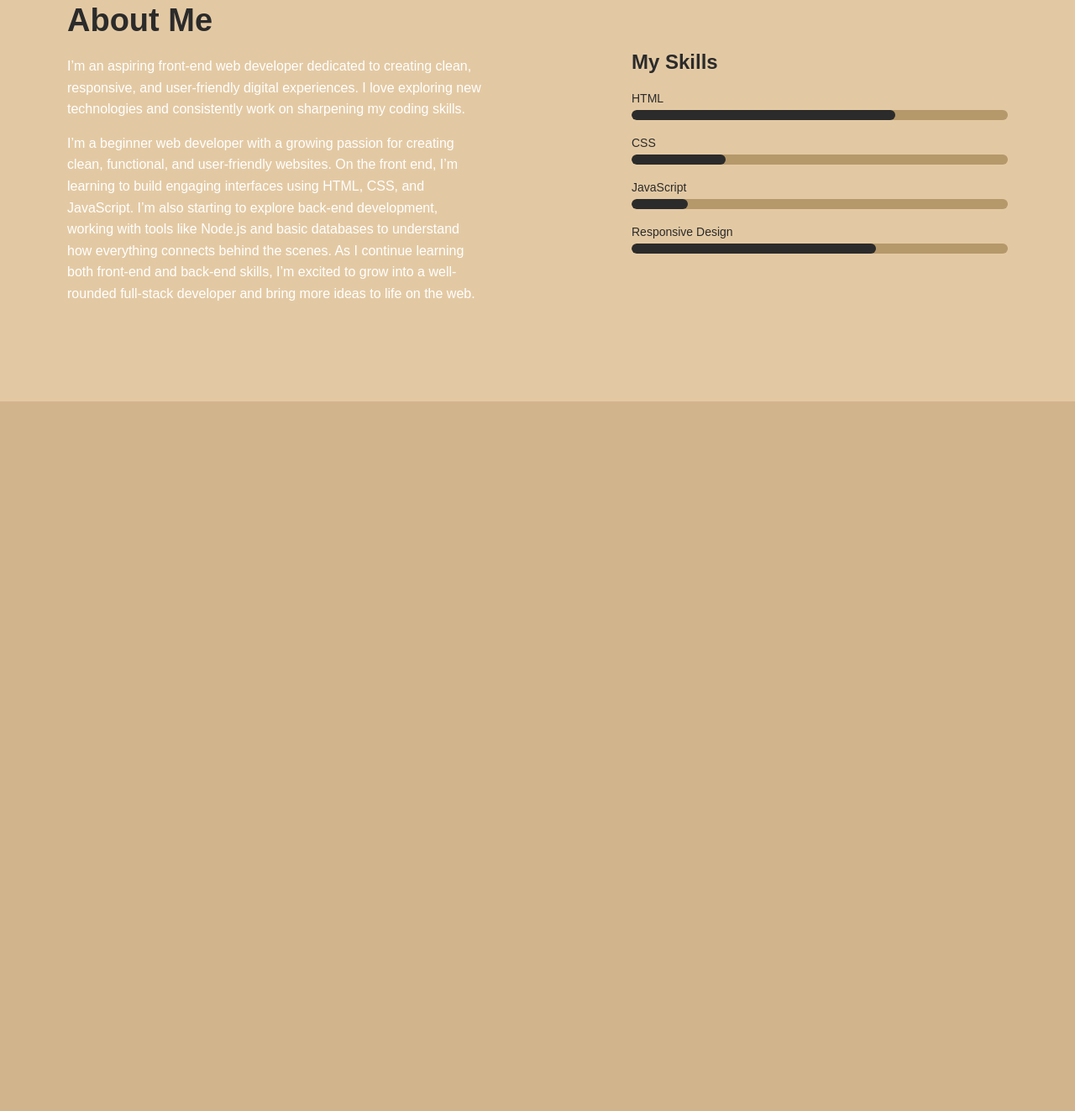
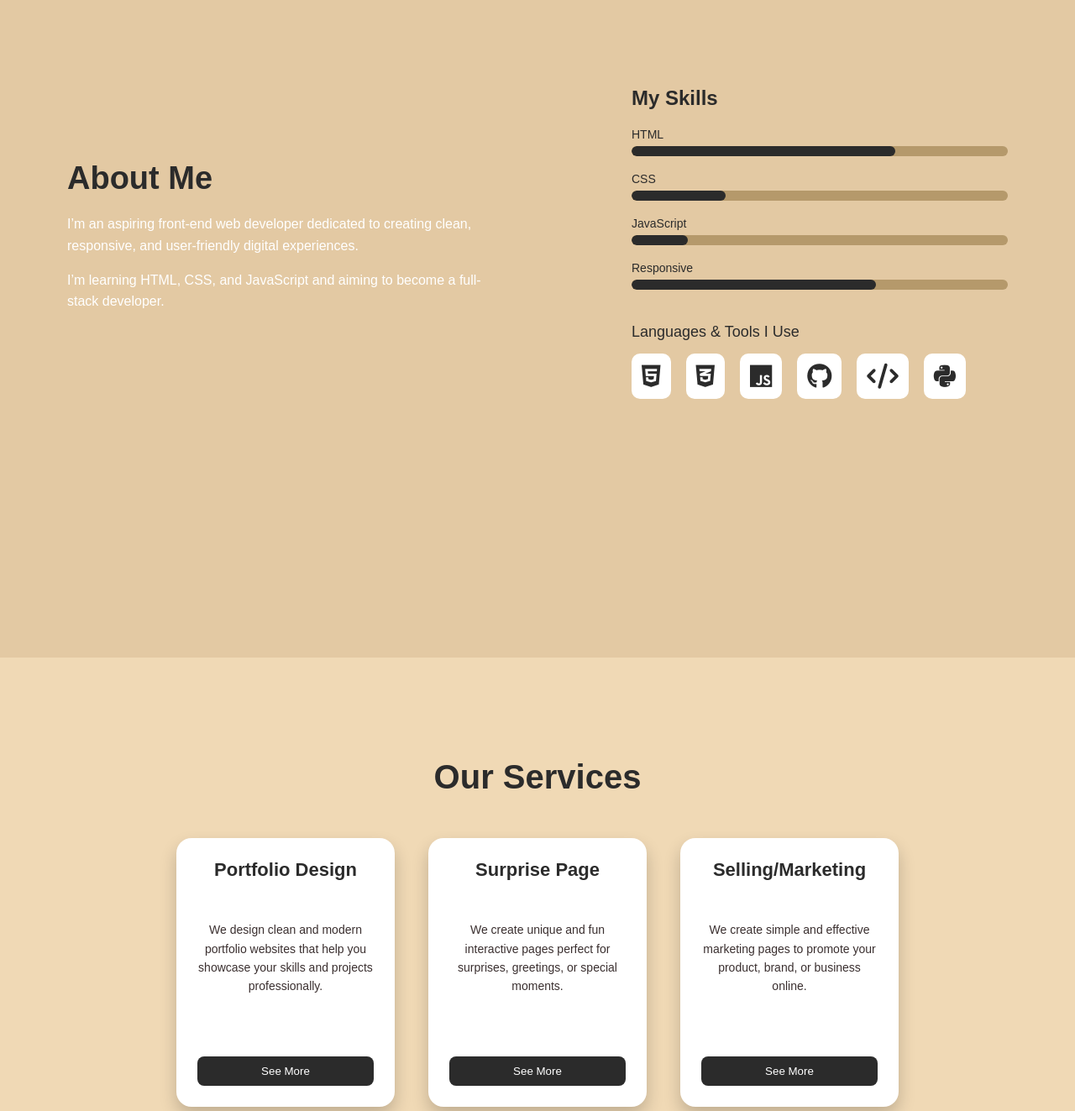
Before and after one commit to Rell-git/portfollo, a plain HTML site: page index.html in a window 1280 px wide. Shown: the part 817-2140 px from the top of the page at 84% size. Before the commit the page ends 1295 px from the top, so only its background shows below. Drawn offline with Linux system fonts and the light colour scheme.

Commit message:
Add files via upload

```diff
--- a/index.html
+++ b/index.html
@@ -9,9 +9,7 @@
   <link href="https://cdnjs.cloudflare.com/ajax/libs/font-awesome/6.5.0/css/all.min.css" rel="stylesheet">
 
   <style>
-   html {
-  scroll-behavior: smooth;
-}
+    html { scroll-behavior: smooth; }
 
     :root {
       --saddle-tan: #d2b48c;
@@ -41,13 +39,11 @@
       align-items: center;
       justify-content: space-between;
       padding: 0 60px;
-
-        position: fixed;       /* ✅ PARA SUMUNOD */
+      position: fixed;
       top: 0;
       left: 0;
       z-index: 999;
     }
-
 
     .logo {
       color: white;
@@ -68,35 +64,25 @@
       color: var(--saddle-tan);
     }
 
+    /* ===== HERO ===== */
     .hero {
       display: flex;
       align-items: center;
       justify-content: space-between;
-         min-height: 90vh;
+      min-height: 100vh;
       padding: 0 80px;
-         padding-top: 90px;  /* ✅ pang offset ng fixed menu */
+      padding-top: 90px;
     }
 
-
-    /* LEFT CONTENT */
     .content-left {
       width: 50%;
       animation: slideLeft 1.2s ease forwards;
       opacity: 0;
     }
 
-    h4 {
-      font-weight: normal;
-      margin-bottom: 10px;
-    }
-
-    .hello {
-      color: white;
-    }
-
-    .iam {
-      color: var(--dark-secret);
-    }
+    h4 { font-weight: normal; margin-bottom: 10px; }
+    .hello { color: white; }
+    .iam { color: var(--dark-secret); }
 
     h1 {
       font-size: 48px;
@@ -125,11 +111,8 @@
       transition: 0.3s;
     }
 
-    .socials a:hover {
-      color: var(--phantom);
-    }
+    .socials a:hover { color: var(--phantom); }
 
-    /* RIGHT IMAGE */
     .content-right {
       width: 40%;
       display: flex;
@@ -146,50 +129,23 @@
       border: 6px solid var(--phantom);
     }
 
-    /* ===== ANIMATIONS ===== */
     @keyframes slideLeft {
-      from {
-        transform: translateX(-120px);
-        opacity: 0;
-      }
-      to {
-        transform: translateX(0);
-        opacity: 1;
-      }
+      from { transform: translateX(-120px); opacity: 0; }
+      to { transform: translateX(0); opacity: 1; }
     }
 
     @keyframes slideRight {
-      from {
-        transform: translateX(120px);
-        opacity: 0;
-      }
-      to {
-        transform: translateX(0);
-        opacity: 1;
-      }
+      from { transform: translateX(120px); opacity: 0; }
+      to { transform: translateX(0); opacity: 1; }
     }
 
-    /* ===== RESPONSIVE ===== */
-    @media (max-width: 900px) {
-      .hero {
-        flex-direction: column;
-        text-align: center;
-      }
-
-      .content-left, .content-right {
+    /* ===== ABOUT ===== */
+    .about {
+      min-height: 100vh;
       width: 100%;
-      }
-
-      .profile-pic {
-        margin-top: 40px;
-      }
-    }
-
-    /* ===== ABOUT SECTION ===== */
-
-.about {
-  padding: 100px 80px;
+      padding: 120px 80px;
       background: #e3c9a3;
+      display: block;
     }
 
     .about-container {
@@ -212,13 +168,11 @@
       transition: 1s ease;
     }
 
-/* ✅ Lalabas lang ang animation pag nasa view na */
     .about.show .about-left,
     .about.show .about-right {
       opacity: 1;
       transform: translateX(0);
     }
-
 
     .about-left h2 {
       font-size: 38px;
@@ -233,22 +187,15 @@
       line-height: 1.6;
     }
 
-/* ===== SKILLS ===== */
-
     .about-right h3 {
       font-size: 24px;
       color: var(--phantom);
       margin-bottom: 20px;
     }
 
-.skill {
-  margin-bottom: 18px;
-}
+    .skill { margin-bottom: 18px; }
 
-.skill span {
-  font-size: 14px;
-  color: var(--phantom);
-}
+    .skill span { font-size: 14px; color: var(--phantom); }
 
     .bar {
       width: 100%;
@@ -272,130 +219,157 @@
     .js { width: 15%; }
     .responsive { width: 65%; }
 
-@keyframes fillBar {
-  from { width: 0; }
+    @keyframes fillBar { from { width: 0; } }
+
+    .tools { margin-top: 40px; }
+    .tools h4 { font-size: 18px; color: var(--phantom); margin-bottom: 15px; }
+
+    .tools-icons { display: flex; flex-wrap: wrap; gap: 18px; }
+
+    .tools-icons i {
+      font-size: 30px;
+      color: var(--phantom);
+      background: white;
+      padding: 12px;
+      border-radius: 10px;
+      transition: 0.3s;
     }
 
+    .tools-icons i:hover {
+      transform: translateY(-5px);
+      background: var(--dark-secret);
+      color: white;
+    }
+
+    /* ===== SERVICES ===== */
+    .services {
+      min-height: 100vh;
+      width: 100%;
+      background: #f0d9b5;
+      padding: 120px 80px;
+      text-align: center;
+    }
+
+    .services h1 {
+      font-size: 40px;
+      color: var(--phantom);
+      margin-bottom: 50px;
+    }
+
+    .services-boxes {
+      display: flex;
+      justify-content: center;
+      gap: 40px;
+      flex-wrap: wrap;
+    }
+
+    .service-box {
+      background: white;
+      width: 260px;
+      height: 320px;
+      border-radius: 18px;
+      padding: 25px;
+      display: flex;
+      flex-direction: column;
+      justify-content: space-between;
+      box-shadow: 0 10px 20px rgba(0,0,0,0.2);
+      transition: 0.3s;
+    }
+
+    .service-box:hover { transform: translateY(-10px); }
+
+    .service-box h2 { font-size: 22px; color: var(--phantom); }
+
+    .service-box p { font-size: 14px; color: var(--dark-secret); line-height: 1.6; }
+
+    .service-box button {
+      padding: 10px 18px;
+      border: none;
+      border-radius: 8px;
+      background: var(--phantom);
+      color: white;
+      cursor: pointer;
+    }
   </style>
 </head>
 <body>
 
-  <!-- ===== NAVBAR ===== -->
   <header>
-    <div class="logo">RB</div>
+    <div class="logo">RR</div>
     <nav>
       <a href="#home">Home</a>
       <a href="#about">About</a>
-      <a href="#">Service</a>
-      <a href="#">Contact</a>
+      <a href="#services">Services</a>
     </nav>
   </header>
 
-  <!-- ===== HERO SECTION ===== -->
-  <section class="hero">
-
-    <!-- LEFT -->
+  <section class="hero" id="home">
     <div class="content-left">
-      <h4>
-        <span class="hello">Hello</span>
-        <span class="iam">I am</span>
-      </h4>
-
+      <h4><span class="hello">Hello</span> <span class="iam">I am</span></h4>
       <h1>Ray Blazo</h1>
-
       <div class="typing" id="typingText">Web Developer</div>
-
-      <p>
-        I am a beginner front-end developer who is passionate about creating clean and responsive websites.
-        I enjoy learning new technologies and improving my skills every day.
-      </p>
-
+      <p>I am a beginner front-end developer who is passionate about creating clean and responsive websites.</p>
       <div class="socials">
-        <a href="https://www.facebook.com/profile.php?id=61559166821089" target="_blank"><i class="fab fa-facebook"></i></a>
-        <a href="https://instagram.com/YOURNAME" target="_blank"><i class="fab fa-instagram"></i></a>
-        <a href="https://t.me/YOURNAME" target="_blank"><i class="fab fa-telegram"></i></a>
+        <a href="#"><i class="fab fa-facebook"></i></a>
+        <a href="#"><i class="fab fa-instagram"></i></a>
+        <a href="#"><i class="fab fa-telegram"></i></a>
       </div>
     </div>
-
-    <!-- RIGHT -->
     <div class="content-right">
       <div class="profile-pic"></div>
     </div>
-
   </section>
 
-<!-- ===== ABOUT SECTION ===== -->
   <section class="about" id="about">
-
     <div class="about-container">
-
-    <!-- LEFT INFO -->
       <div class="about-left">
         <h2>About Me</h2>
-
-      <p>
-        I’m an aspiring front-end web developer dedicated to creating clean, responsive, and user-friendly digital experiences. I love exploring new technologies and consistently work on sharpening my coding skills.
-      </p>
-
-      <p>
-        I’m a beginner web developer with a growing passion for creating clean, functional, and user-friendly websites. On the front end, I’m learning to build engaging interfaces using HTML, CSS, and JavaScript. I’m also starting to explore back-end development, working with tools like Node.js and basic databases to understand how everything connects behind the scenes. As I continue learning both front-end and back-end skills, I’m excited to grow into a well-rounded full-stack developer and bring more ideas to life on the web.
-      </p>
+        <p>I’m an aspiring front-end web developer dedicated to creating clean, responsive, and user-friendly digital experiences.</p>
+        <p>I’m learning HTML, CSS, and JavaScript and aiming to become a full-stack developer.</p>
       </div>
-
-    <!-- RIGHT SKILLS -->
       <div class="about-right">
-
         <h3>My Skills</h3>
-
-      <div class="skill">
-        <span>HTML</span>
-        <div class="bar"><div class="fill html"></div></div>
+        <div class="skill"><span>HTML</span><div class="bar"><div class="fill html"></div></div></div>
+        <div class="skill"><span>CSS</span><div class="bar"><div class="fill css"></div></div></div>
+        <div class="skill"><span>JavaScript</span><div class="bar"><div class="fill js"></div></div></div>
+        <div class="skill"><span>Responsive</span><div class="bar"><div class="fill responsive"></div></div></div>
+        <div class="tools">
+          <h4>Languages & Tools I Use</h4>
+          <div class="tools-icons">
+            <i class="fab fa-html5"></i>
+            <i class="fab fa-css3-alt"></i>
+            <i class="fab fa-js"></i>
+            <i class="fab fa-github"></i>
+            <i class="fas fa-code"></i>
+            <i class="fab fa-python"></i>
           </div>
-
-      <div class="skill">
-        <span>CSS</span>
-        <div class="bar"><div class="fill css"></div></div>
         </div>
-
-      <div class="skill">
-        <span>JavaScript</span>
-        <div class="bar"><div class="fill js"></div></div>
       </div>
-
-      <div class="skill">
-        <span>Responsive Design</span>
-        <div class="bar"><div class="fill responsive"></div></div>
     </div>
-
-    </div>
-
-  </div>
-
   </section>
 
+  <section class="services" id="services">
+    <h1>Our Services</h1>
+    <div class="services-boxes">
+      <div class="service-box"><h2>Portfolio Design</h2><p>We design clean and modern portfolio websites that help you showcase your skills and projects professionally.</p><button>See More</button></div>
+      <div class="service-box"><h2>Surprise Page</h2><p>We create unique and fun interactive pages perfect for surprises, greetings, or special moments.</p><button>See More</button></div>
+      <div class="service-box"><h2>Selling/Marketing</h2><p> We create simple and effective marketing pages to promote your product, brand, or business online.</p><button>See More</button></div>
+    </div>
+  </section>
 
-  <!-- ===== TYPING SCRIPT ===== -->
   <script>
-  const words = ["Web Developer", "Beginner"];
-  let index = 0;
-
+    const words = ["Web Developer", "Beginner"]; let index = 0;
     setInterval(() => {
       index = (index + 1) % words.length;
       document.getElementById("typingText").textContent = words[index];
     }, 3000);
 
-  // ✅ ABOUT SCROLL ANIMATION
     const about = document.querySelector(".about");
-
     window.addEventListener("scroll", () => {
       const rect = about.getBoundingClientRect().top;
       const screenHeight = window.innerHeight;
-
-    if (rect < screenHeight - 150) {
-      about.classList.add("show");
-    }
+      if (rect < screenHeight - 150) about.classList.add("show");
     });
   </script>
-
 </body>
 </html>
```
Lines whose indentation alone changed are shown as unchanged.
